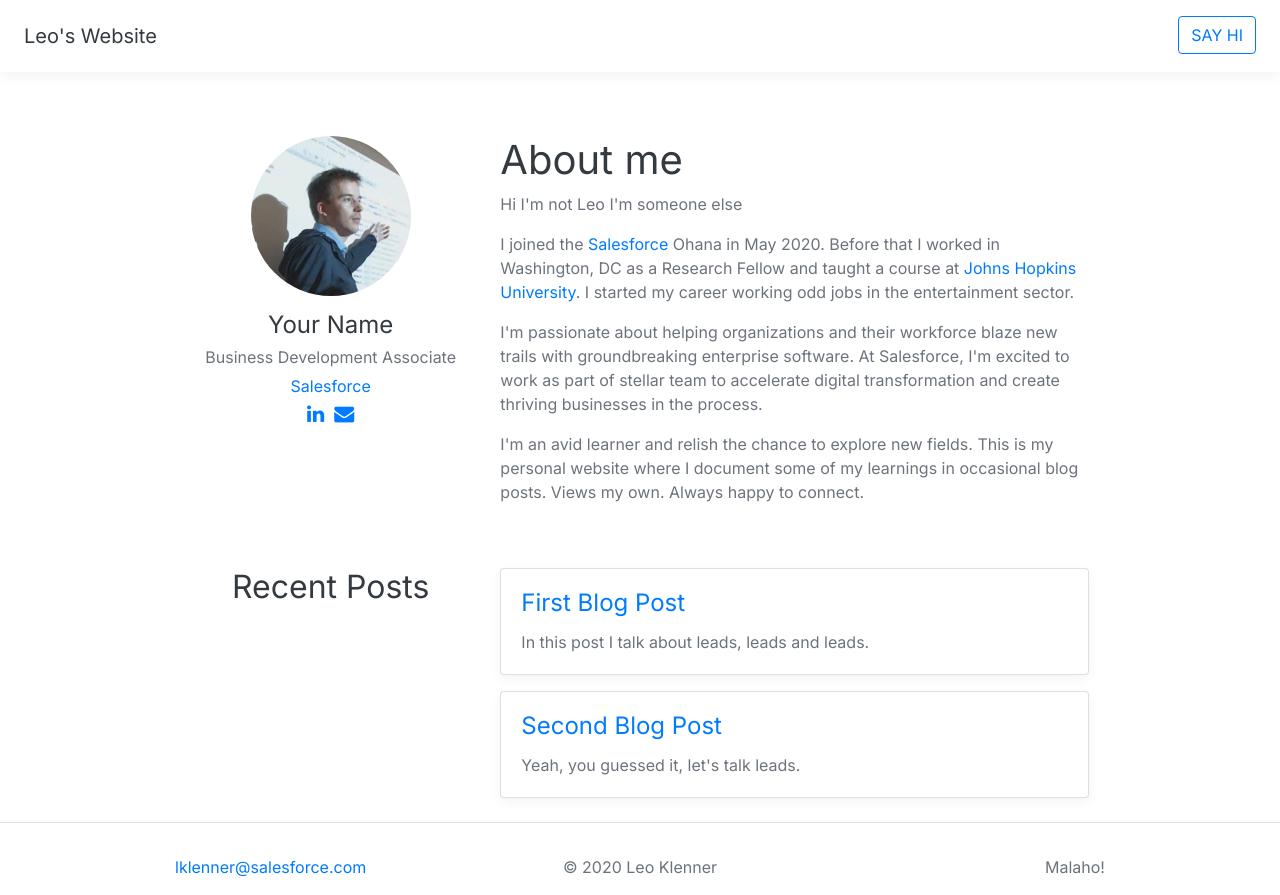
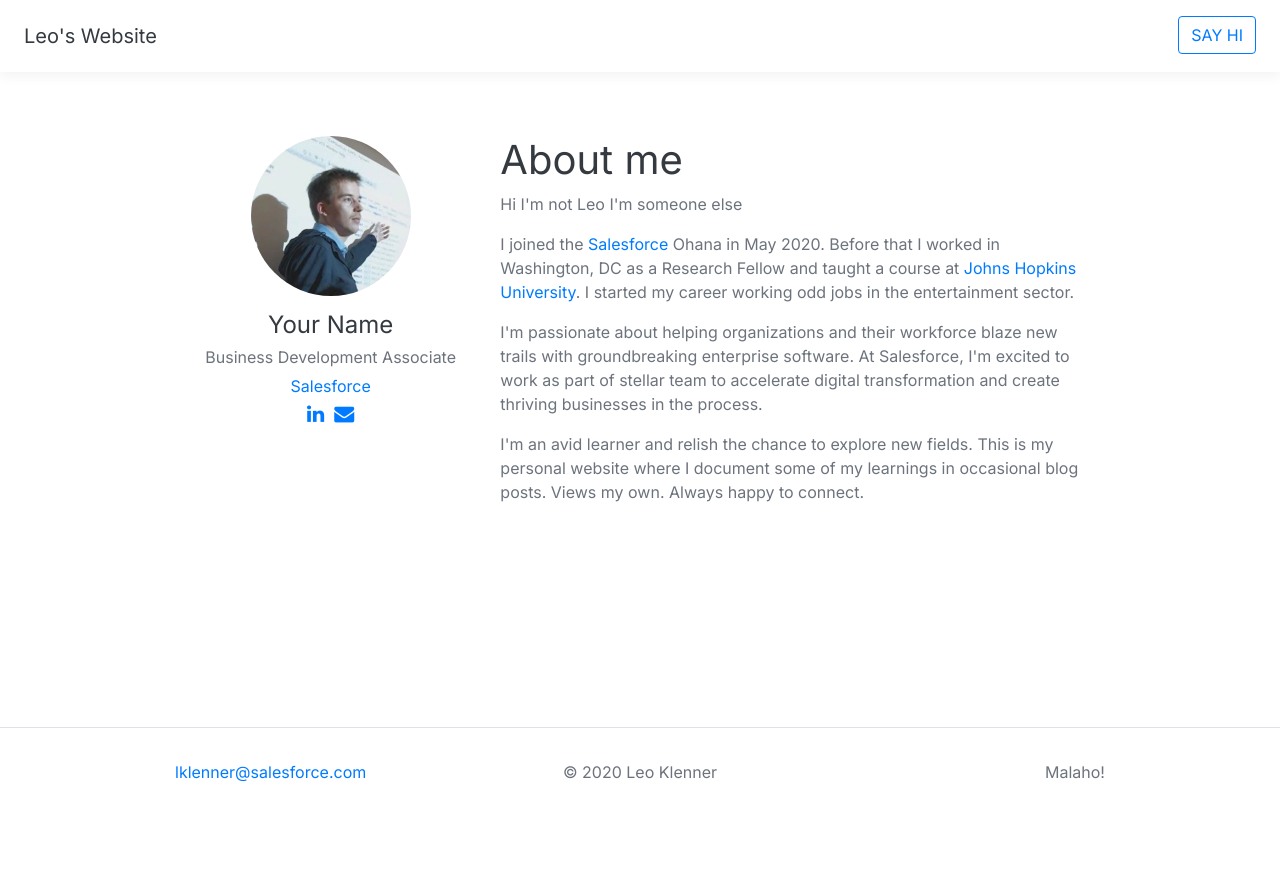
Before and after one commit to leoklenner/empty, a plain HTML site: page index.html in a window 1280 px wide. After the commit the page ends 800 px from the top, so only its background shows below. Drawn offline with nearby package versions, Linux system fonts and the light colour scheme.

Commit message:
Update index.html

```diff
--- a/index.html
+++ b/index.html
@@ -51,27 +51,6 @@
       <p>I'm an avid learner and relish the chance to explore new fields. This is my personal website where I document some of my learnings in occasional blog posts. Views my own. Always happy to connect.</p>
     </div>
   </div>
-  <div class="row" style="margin-top: 3rem">
-        <div class="col-12 col-sm-4">
-          <h2 class="cent-first">Recent Posts</h2>
-        </div>
-    <div class="col-12 col-sm-8">
-            <div class="card box-shadow" style="margin-bottom: 1rem">
-      <div class="card-body">
-      <h4 class="card-title"><a>First Blog Post</a></h4>
-      <p class="card-text">In this post I talk about leads, leads and leads.</p>
-  </div>
-</div>
-<div class="card box-shadow">
-      <div class="card-body">
-      <h4 class="card-title"><a>Second Blog Post</a></h4>
-      <p class="card-text">Yeah, you guessed it, let's talk leads.</p>
-  </div>
-</div>
-
-    </div>
-  </div>
-
 </div>
 </div>
 
```
